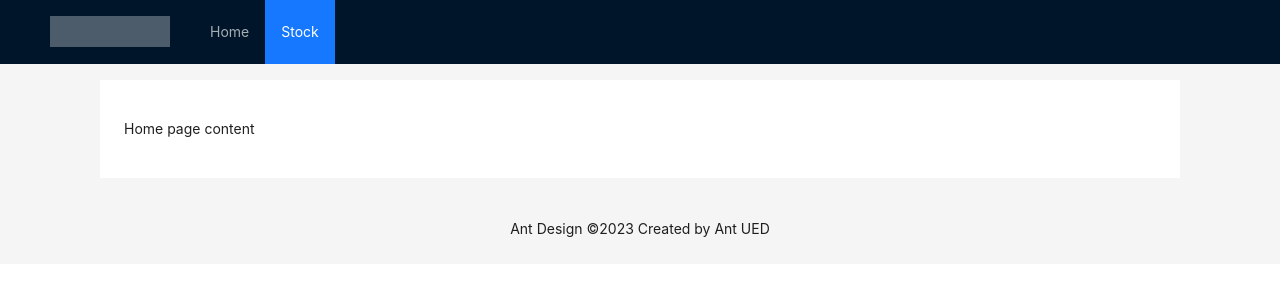
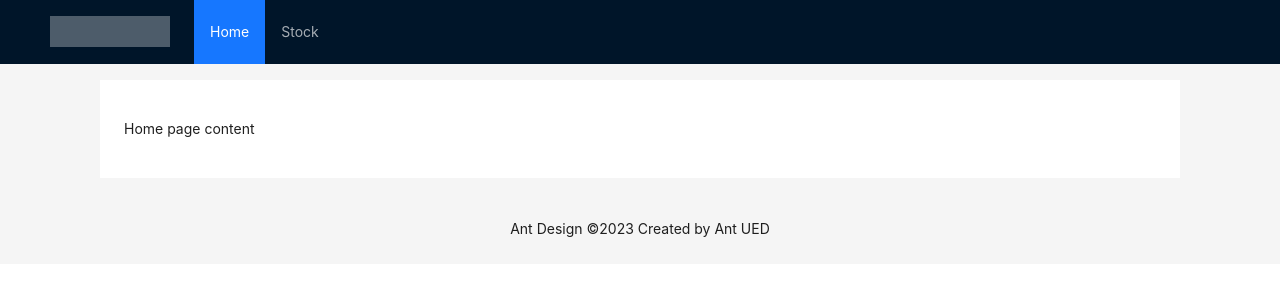
Before and after one commit to Kirill5k/fs2-ebay-app, a React (Create React App) app in the folder frontend/: page / in a window 1280 px wide. Shown: the top 300 px of the page. Built offline with nearby package versions, Linux system fonts and the light colour scheme.

Commit message:
Set default select key to 0

```diff
--- a/frontend/src/App.js
+++ b/frontend/src/App.js
@@ -11,7 +11,7 @@ const App = () => {
         <Layout>
           <Layout.Header className="header">
             <div className="logo" />
-            <Menu theme="dark" mode="horizontal" defaultSelectedKeys={['1']}>
+            <Menu theme="dark" mode="horizontal" defaultSelectedKeys={['0']}>
               <Menu.Item key="0" title="Home">
                 <Link to="/">Home</Link>
               </Menu.Item>
```
